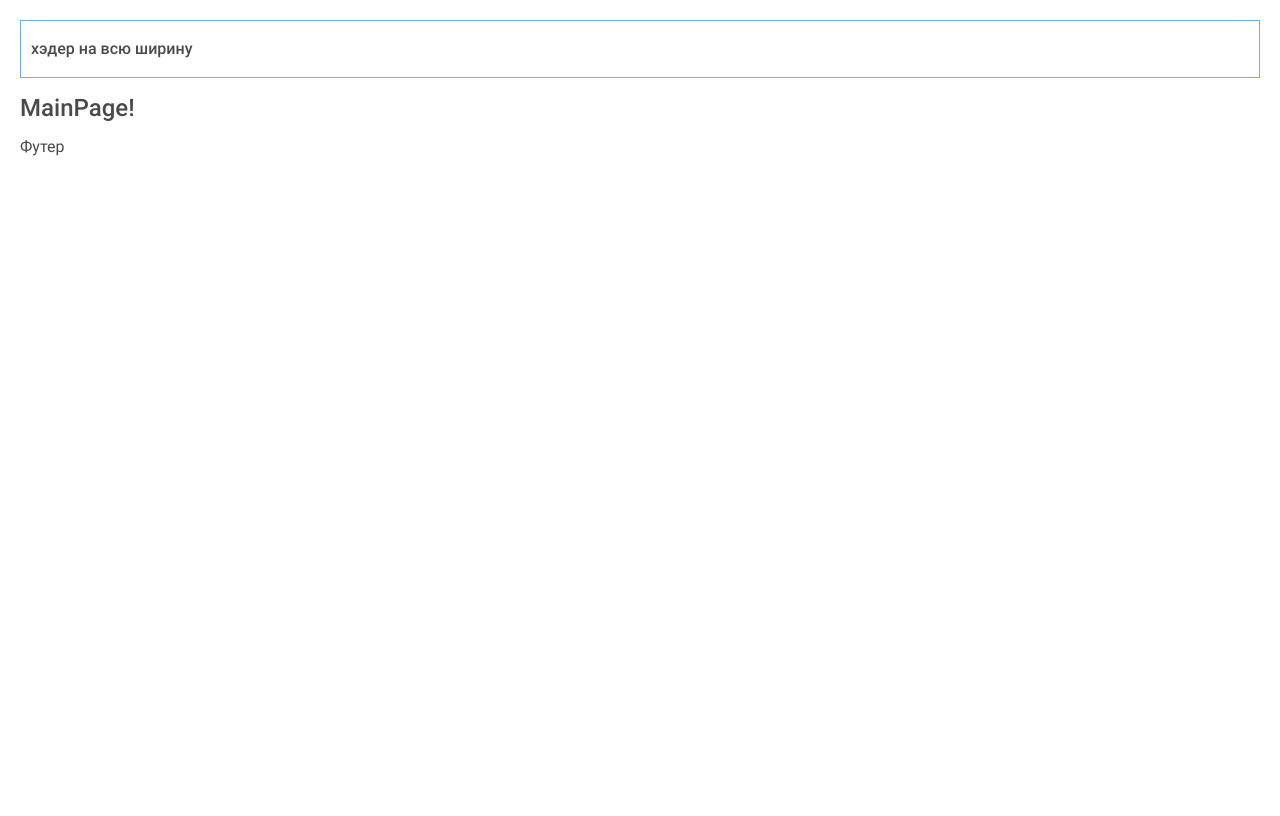
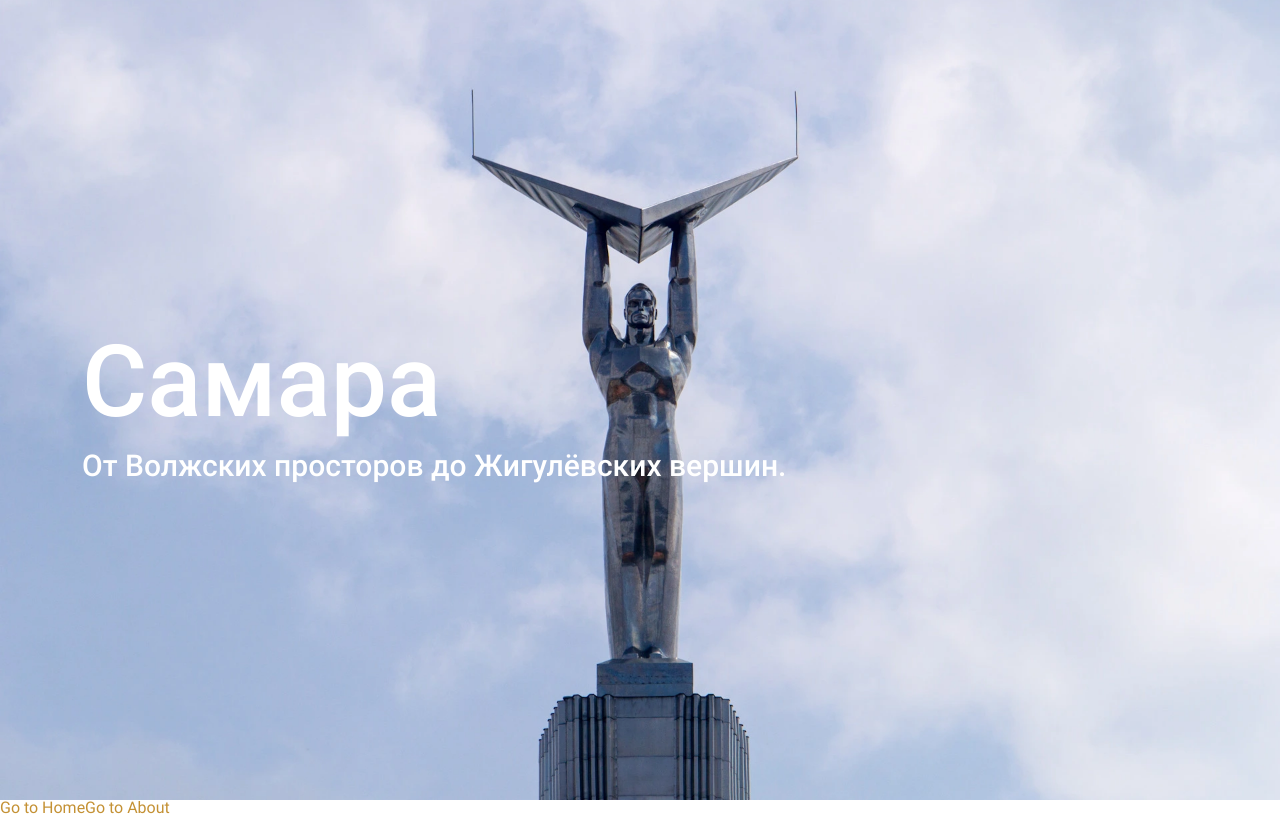
Before and after one commit to EvgeniyPryanichnikov/samara-places, a Vue app: page / in a window 1280 px wide. Shown: the top 816 px of the page. Built offline with nearby package versions, Linux system fonts and the light colour scheme; the HTML template or start-up script is replaced by a standard one.

Commit message:
add: Header-image

```diff
--- a/src/App.vue
+++ b/src/App.vue
@@ -1,9 +1,9 @@
 <template>
   <main>
     <DefaultLayout>
-    <RouterLink to="/">Go to Home</RouterLink>
-    <RouterLink to="/about">Go to About</RouterLink>
-    <router-view />
+      <RouterLink to="/">Go to Home</RouterLink>
+      <RouterLink to="/about">Go to About</RouterLink>
+      <router-view />
     </DefaultLayout>
   </main>
 </template>
--- a/src/assets/styles/base/_base.scss
+++ b/src/assets/styles/base/_base.scss
@@ -1,5 +1,5 @@
 main {
-  max-width: 1600px;
-  padding: 20px 20px 60px;
+  // max-width: 1600px;
+  // padding: 20px 20px 60px;
   margin: 0 auto;
 }
--- a/src/assets/styles/base/_reset.scss
+++ b/src/assets/styles/base/_reset.scss
@@ -136,7 +136,7 @@ body {
 }
 
 a {
-  color: #fff;
+  color: #c49134;
   cursor: pointer;
   text-decoration: none;
 }
--- a/src/assets/styles/base/_typography.scss
+++ b/src/assets/styles/base/_typography.scss
@@ -18,9 +18,8 @@
 
 h1 {
   @include fw-500;
-  font-size: 24px;
+  font-size: 100px;
   line-height: 120%;
-  margin-bottom: 16px;
 }
 
 h2 {
--- a/src/core/components/layout/Header.vue
+++ b/src/core/components/layout/Header.vue
@@ -1,6 +1,14 @@
 <template>
   <header class="header">
-    хэдер на всю ширину
+    <div class="header__content">
+      <h1 class="header__title">
+        Самара
+      </h1>
+
+      <h2 class="header__subtitle">
+        От Волжских просторов до Жигулёвских вершин.
+      </h2>
+    </div>
   </header>
 </template>
 
@@ -9,11 +17,28 @@
 
 <style lang="scss" scoped>
   @import '@/assets/styles/base/_typography.scss';
+   @import '@/assets/styles/abstracts/_mixins.scss';
 
   .header {
     width: 100%;
-    padding: 20px 10px;
-    border: 1px solid rgb(113, 173, 230);
-    @include fw-500;
+    height: 100vh;
+    display: flex;
+    align-items: end;
+    background-image: url("/src/assets/images/monument-slavy.webp");
+    background-size: cover;
+    background-position: center;
+    background-repeat: no-repeat;
+
+    .header__content {
+      color: white;
+      @include fw-500;
+      @include flex-column;
+      gap: 12px;
+      margin: auto 82px;
+    }
+
+    .header__subtitle {
+      font-size: 30px;
+    }
   }
 </style>
```
Also changed, not shown: src/core/layouts/DefaultLayout.vue (+5 -3 lines), src/assets/images/monument-slavy.webp (added), src/core/components/layout/HeaderNav.vue (added).
